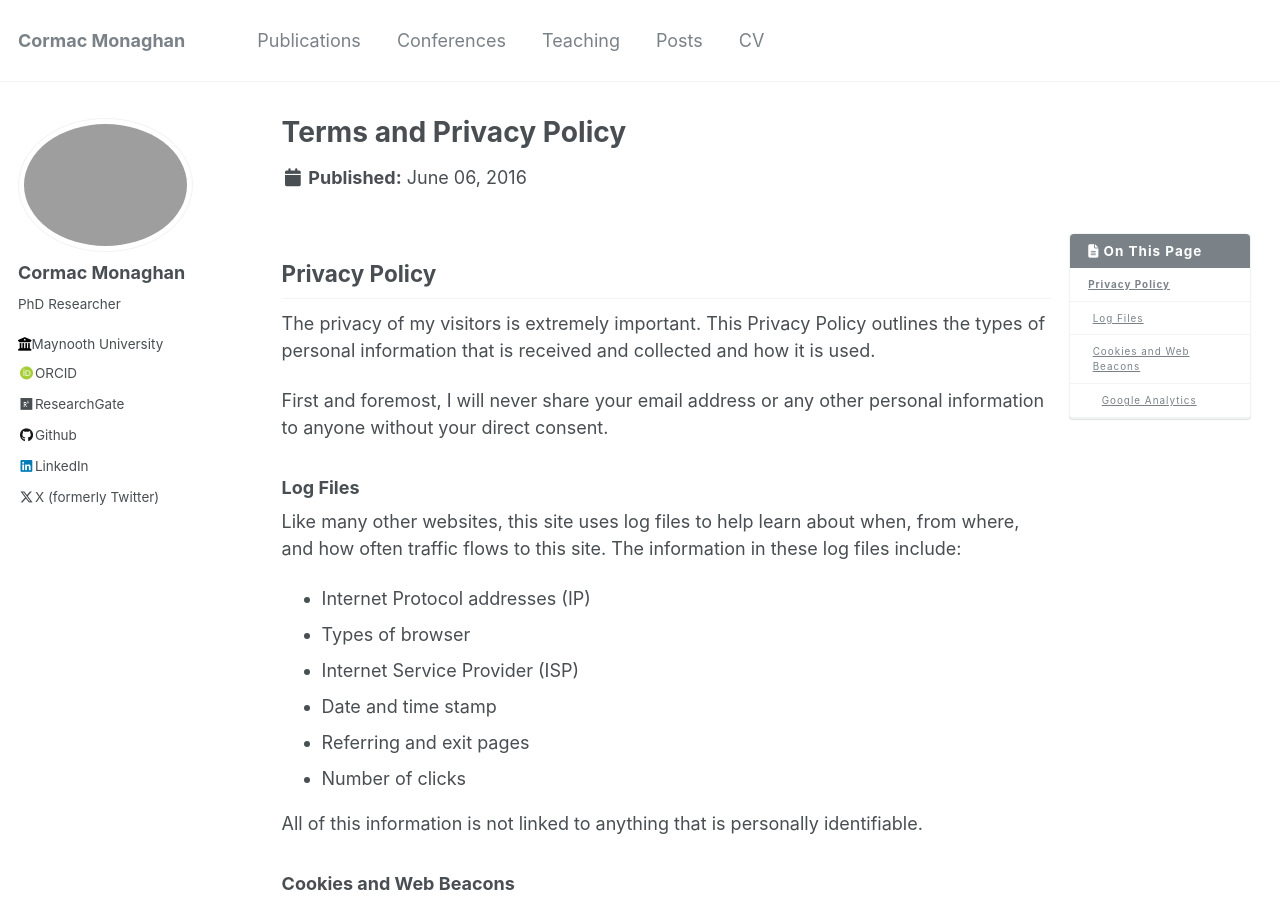
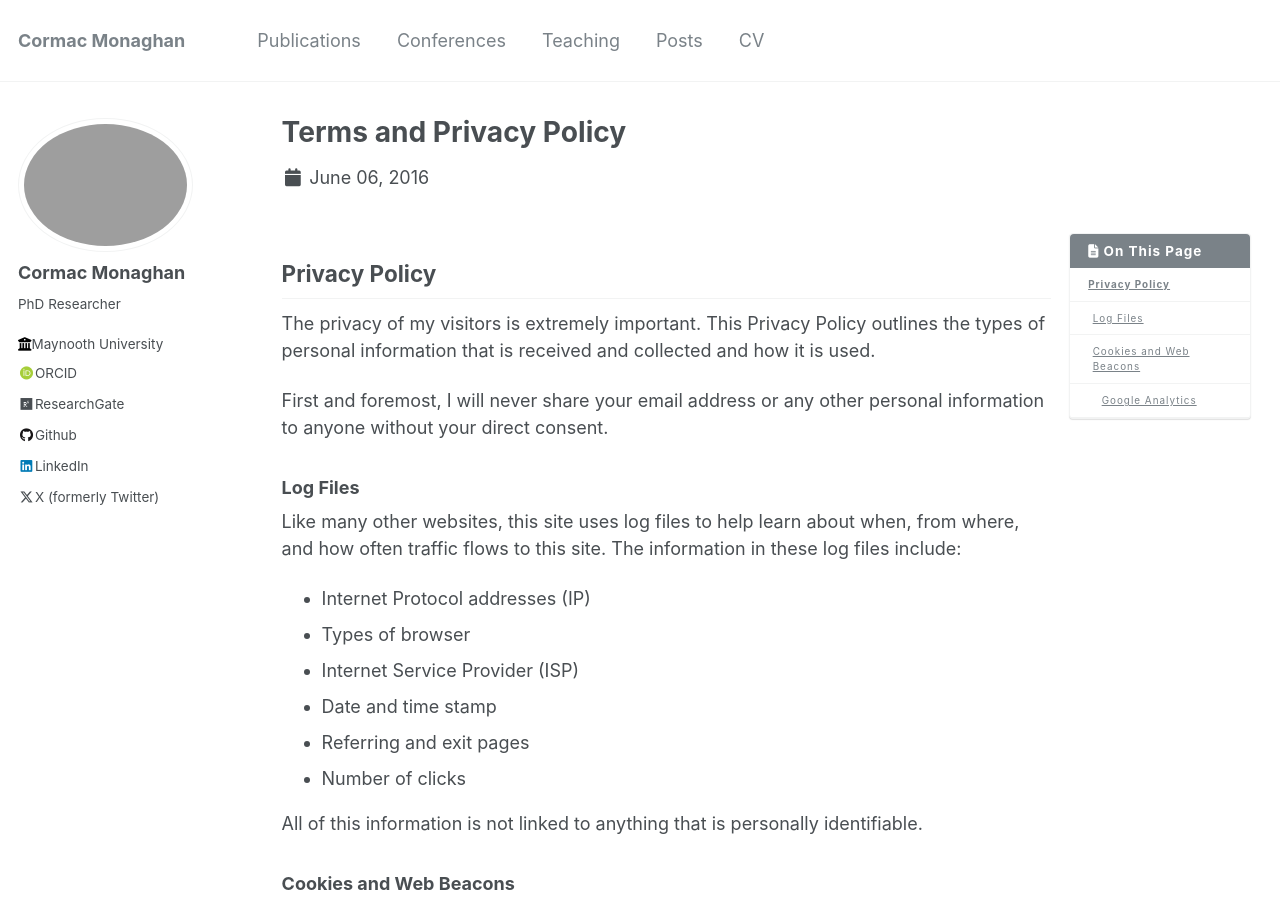
Before and after one commit to C-Monaghan/C-Monaghan.github.io, a Jekyll site: the page built from _pages/terms.md, in a window 1280 px wide and 900 px high. Built offline with Jekyll 4.4.1, drawn with Linux system fonts in a browser that asks for light colours; some web fonts are replaced.

Commit message:
Updating

```diff
--- a/_layouts/single.html
+++ b/_layouts/single.html
@@ -27,20 +27,34 @@
       {% unless page.header.overlay_color or page.header.overlay_image %}
         <header>
           {% if page.title %}<h1 class="page__title" itemprop="headline">{{ page.title | markdownify | remove: "<p>" | remove: "</p>" }}</h1>{% endif %}
-          {% if page.read_time %}
-            <p class="page__meta"><i class="fa fa-clock-o" aria-hidden="true"></i> {% include read-time.html %}</p>
+          {% if post.read_time %}
+          {% elsif post.read_time and post.collection == 'posts' %}
+            <p class="page__meta"><i class="fa fa-clock" aria-hidden="true"></i> {% include read-time.html %}</p>
           {% endif %}
         {% if page.modified %}
-          <p class="page__date"><strong><i class="fa fa-fw fa-calendar" aria-hidden="true"></i> {{ site.data.ui-text[site.locale].date_label | default: "Published:" }}</strong> <time datetime="{{ page.modified | date: "%Y-%m-%d" }}">{{ page.modified | date: "%B %d, %Y" }}</time></p>
+          <p class="page__date"><i class="fa fa-fw fa-calendar" aria-hidden="true"></i> <time datetime="{{ page.modified | date: "%Y-%m-%d" }}">{{ page.modified | date: "%B %d, %Y" }}</time></p>
         {% endif %}
 
         {% if page.collection == 'teaching' %}
           <p> {{ page.type }}, <i>{{ page.venue }}</i>, {{ page.date | default: "1900-01-01" | date: "%Y" }} </p>
         {% elsif page.venue and page.date %}
           <p>Published in <i>{{ page.venue }}</i>, {{ page.date | default: "1900-01-01" | date: "%Y" }} </p>
+        {% elsif page.date and page.read_time %}
+          <p class="page__date">
+            <i class="fa fa-fw fa-calendar" aria-hidden="true"></i> <time datetime="{{ post.date | default: "1900-01-01" | date_to_xmlschema }}">{{ page.date | default: "1900-01-01" | date: "%B %d, %Y" }}</time>
+            <span style="float:right;"><i class="fa fa-clock" aria-hidden="true"></i> {% include read-time.html %}</span>
+          </p>
         {% elsif page.date %}
-          <p class="page__date"><strong><i class="fa fa-fw fa-calendar" aria-hidden="true"></i> {{ site.data.ui-text[site.locale].date_label | default: "Published:" }}</strong> <time datetime="{{ page.date | date_to_xmlschema }}">{{ page.date | default: "1900-01-01" | date: "%B %d, %Y" }}</time></p>
+          <p class="page__date"><i class="fa fa-fw fa-calendar" aria-hidden="true"></i> <time datetime="{{ page.date | date_to_xmlschema }}">{{ page.date | default: "1900-01-01" | date: "%B %d, %Y" }}</time></p>
         {% endif %}
+
+
+        {% if page.citation and page.paperurl %}
+          <p>Recommended citation: {{ page.citation }} <a href="{{ page.paperurl }}"><u>{{ page.paperurl }}</u></a></p>
+        {% elsif page.citation %}
+          <p>Recommended citation: {{ page.citation }} </p>
+        {% endif %}
+
         </header>
       {% endunless %}
 
```
